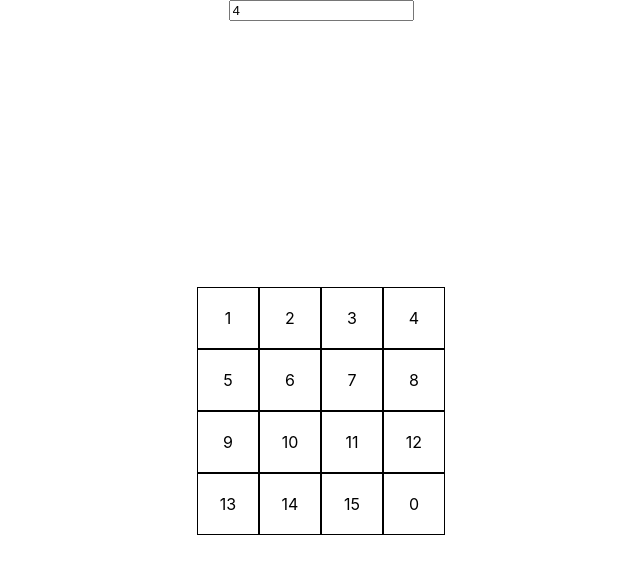
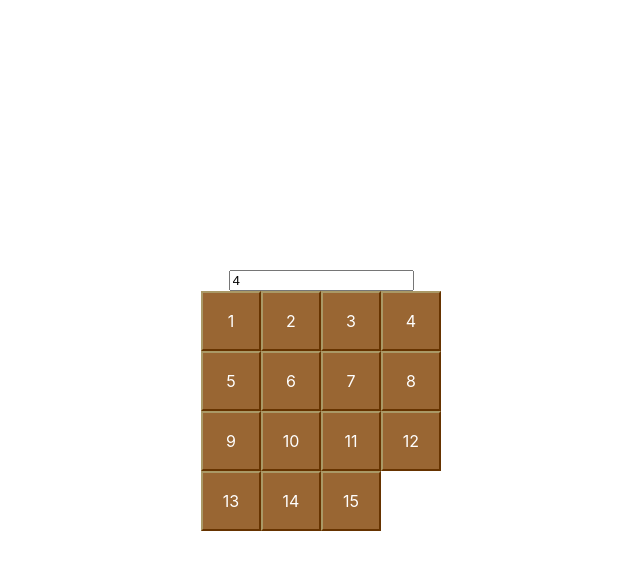
Before and after one commit to hinsxd/react-arrange, a React (Create React App) app: page / in a window 1280 px wide. Shown: the top 574 px of the page, without its empty margins (319-959 px from the left). Built offline with nearby package versions, Linux system fonts and the light colour scheme.

Commit message:
Animation

```diff
--- a/src/App.tsx
+++ b/src/App.tsx
@@ -1,6 +1,7 @@
-import React, { useState } from 'react';
+import React, { useState, useEffect } from 'react';
 import { useBoard } from './useBoard';
 import { Box, makeStyles } from '@material-ui/core';
+import clsx from 'clsx';
 
 const useStyles = makeStyles({
   wrapper: {
@@ -12,23 +13,49 @@ const useStyles = makeStyles({
     alignItems: 'center'
   },
   board: {
-    margin: 'auto',
-    display: 'flex',
-    flexDirection: 'column'
-  },
-  row: {
-    display: 'flex',
-    flexDirection: 'row'
+    // width: '100%',
+    // height: '100%',
+    // marginLeft: 'auto',
+    // marginRight: 'auto',
+    position: 'relative'
   },
   tile: {
     height: 60,
     width: 60,
-    border: '1px solid black',
     display: 'flex',
     alignItems: 'center',
-    justifyContent: 'center'
+    justifyContent: 'center',
+    color: '#Fff',
+    backgroundColor: '#963',
+    transition: 'all 0.15s',
+    borderTop: '2px solid #a96',
+    borderLeft: '2px solid #a96',
+    borderRight: '2px solid #630',
+    borderBottom: '2px solid #630'
   }
 });
+
+const Tile: React.FC<{
+  value: number;
+  row: number;
+  col: number;
+  onClick: (event: React.MouseEvent<HTMLDivElement, MouseEvent>) => void;
+}> = ({ value, row, col, onClick }) => {
+  const styles = useStyles();
+  return value !== 0 ? (
+    <div
+      className={styles.tile}
+      onClick={onClick}
+      style={{
+        position: 'absolute',
+        top: 60 * row,
+        left: 60 * col
+      }}
+    >
+      {value}
+    </div>
+  ) : null;
+};
 
 const App: React.FC = () => {
   const styles = useStyles();
@@ -36,6 +63,20 @@ const App: React.FC = () => {
 
   const { board, onTilePress } = useBoard({ size });
 
+  const [positions, setPositions] = useState<{ row: number; col: number }[]>(
+    []
+  );
+
+  useEffect(() => {
+    let newPos = Array(size * size);
+    board.forEach((rowTiles, row) =>
+      rowTiles.forEach((value, col) => {
+        newPos[value] = { row, col };
+      })
+    );
+    setPositions(newPos);
+  }, [board, size]);
+  console.log(positions);
   console.log(board);
   return (
     <div className={styles.wrapper}>
@@ -44,20 +85,30 @@ const App: React.FC = () => {
         value={size}
         onChange={e => setSize(parseInt(e.target.value))}
       />
-      <div className={styles.board}>
-        {board.map((row, i) => (
-          <div className={styles.row} key={`row-${i}`}>
-            {row.map((cell, j) => (
-              <div
-                className={styles.tile}
-                key={`col-${j}`}
-                onClick={() => onTilePress(i, j)}
-              >
-                {cell}
-              </div>
-            ))}
-          </div>
+      <div
+        className={styles.board}
+        style={{ width: size * 60, height: size * 60 }}
+      >
+        {positions.map(({ row, col }, value) => (
+          <Tile
+            value={value}
+            row={row}
+            col={col}
+            key={`tile-${value}`}
+            onClick={() => onTilePress(row, col)}
+          ></Tile>
         ))}
+        {/* {board.map((rowTiles, row) =>
+          rowTiles.map((cell, col) => (
+            <Tile
+              value={cell}
+              row={row}
+              col={col}
+              key={`tile-${cell}`}
+              onClick={() => onTilePress(row, col)}
+            ></Tile>
+          ))
+        )} */}
       </div>
     </div>
   );
--- a/src/index.css
+++ b/src/index.css
@@ -5,10 +5,13 @@ body {
     sans-serif;
   -webkit-font-smoothing: antialiased;
   -moz-osx-font-smoothing: grayscale;
-  box-sizing: border-box;
 }
 
 code {
   font-family: source-code-pro, Menlo, Monaco, Consolas, 'Courier New',
     monospace;
 }
+
+* {
+  box-sizing: border-box;
+}
--- a/src/useBoard.tsx
+++ b/src/useBoard.tsx
@@ -60,17 +60,16 @@ export const useBoard = ({ size = 4 }: useBoardParam) => {
   });
 
   const onTilePress = (row: number, col: number) => {
-    const {
-      current: { row: zeroRow, col: zeroCol }
-    } = emptyTileCoord;
+    const { current: zeroRowCol } = emptyTileCoord;
     const isBesideEmpty =
-      (Math.abs(row - zeroRow) === 1) !== (Math.abs(col - zeroCol) === 1);
+      (Math.abs(row - zeroRowCol.row) === 1 && col - zeroRowCol.col === 0) ||
+      (Math.abs(col - zeroRowCol.col) === 1 && row - zeroRowCol.row === 0);
     if (isBesideEmpty) {
       dispatch({
         type: 'SWAP',
         payload: {
           a: { row, col },
-          b: emptyTileCoord.current
+          b: zeroRowCol
         }
       });
     }
```
